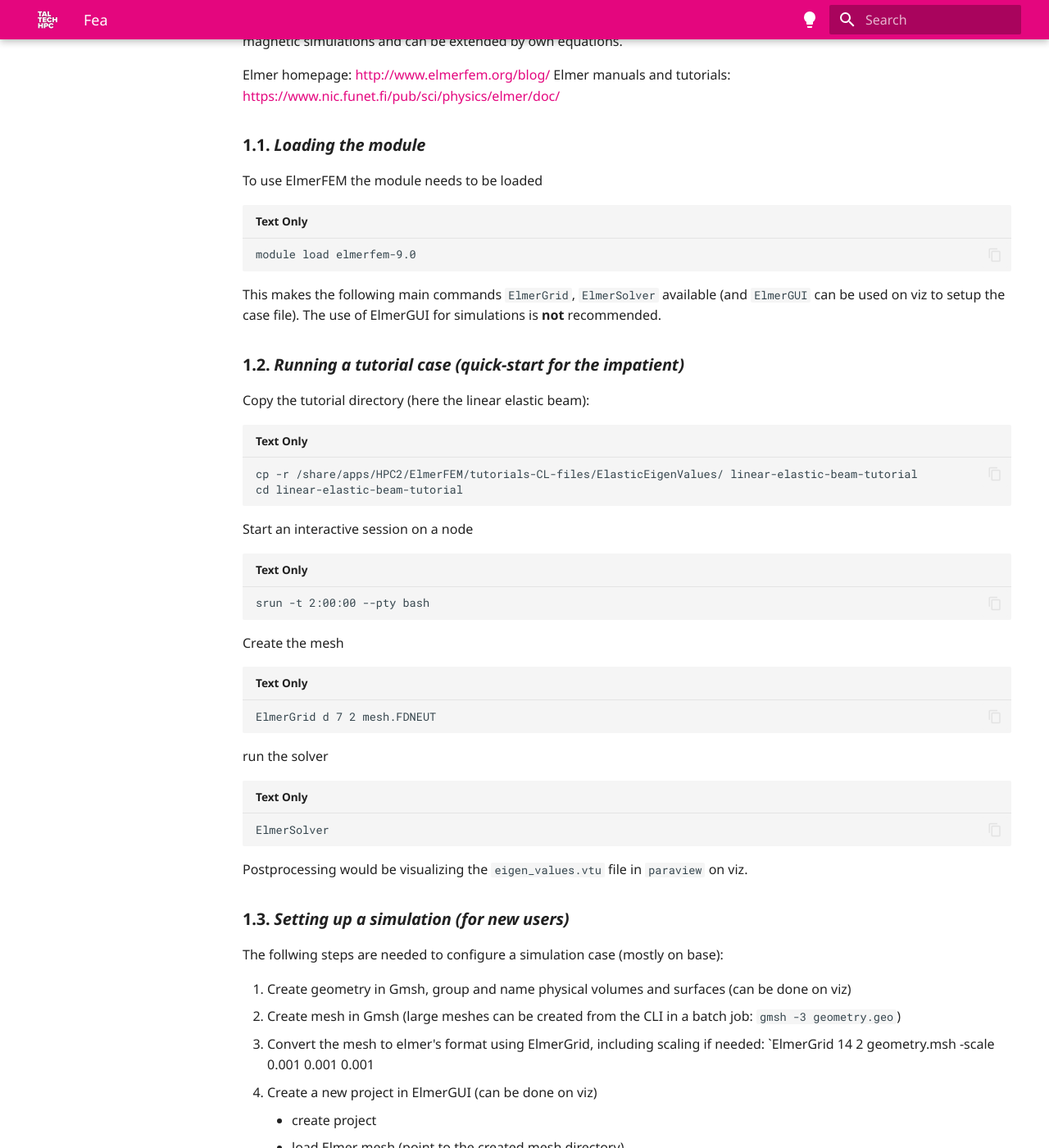
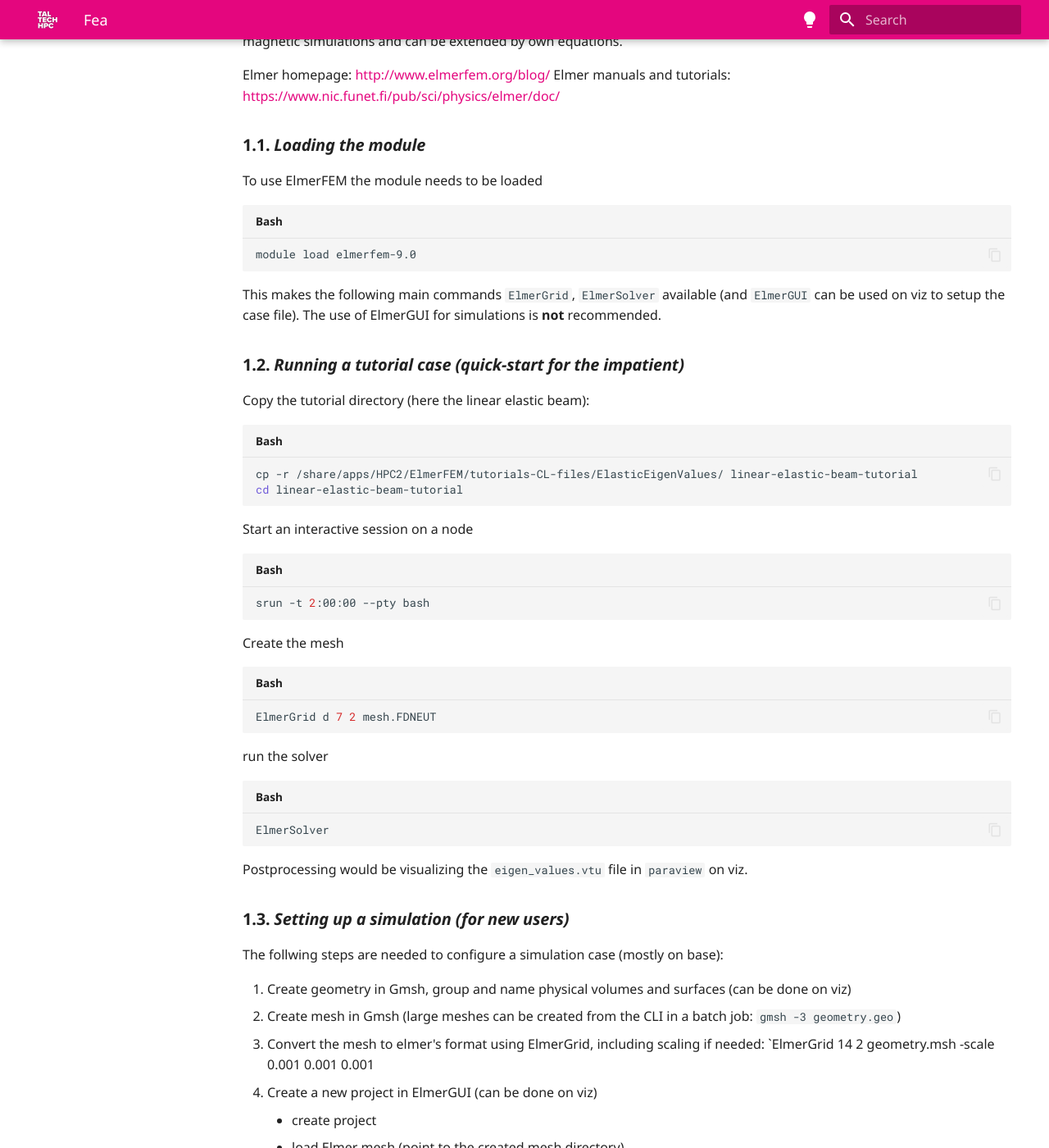
Before and after one commit to TalTech-HPC-Centre/user-guides-source, an MkDocs documentation site: the page built from docs/fea.md, in a window 1280 px wide and 1400 px high, scrolled down 1043 px. Shown: the whole window at 82% size. Built offline with MkDocs 1.6.1 and Material for MkDocs 9.7.7, drawn with Linux system fonts in a browser that asks for light colours; comment, search, counter and statistics services are not loaded; some of the changed text lies outside the part shown.

Commit message:
fea.md 	modified:   docs/fea.md

````diff
--- a/docs/fea.md
+++ b/docs/fea.md
@@ -38,7 +38,9 @@ Elmer manuals and tutorials: [https://www.nic.funet.fi/pub/sci/physics/elmer/doc
 
 To use ElmerFEM the module needs to be loaded
 
-    module load elmerfem-9.0
+```bash
+module load elmerfem-9.0
+```
 
 This makes the following main commands `ElmerGrid`, `ElmerSolver` available (and `ElmerGUI` can be used on viz to setup the case file). The use of ElmerGUI for simulations is **not** recommended.
 
@@ -47,20 +49,29 @@ This makes the following main commands `ElmerGrid`, `ElmerSolver` available (and
 
 Copy the tutorial directory (here the linear elastic beam):
 
-    cp -r /share/apps/HPC2/ElmerFEM/tutorials-CL-files/ElasticEigenValues/ linear-elastic-beam-tutorial
-    cd linear-elastic-beam-tutorial
+```bash
+cp -r /share/apps/HPC2/ElmerFEM/tutorials-CL-files/ElasticEigenValues/ linear-elastic-beam-tutorial
+cd linear-elastic-beam-tutorial
+```
 
 Start an interactive session on a node
 
-    srun -t 2:00:00 --pty bash
+```bash
+srun -t 2:00:00 --pty bash
+```
 
 Create the mesh
 
-    ElmerGrid d 7 2 mesh.FDNEUT
+
+```bash
+ElmerGrid d 7 2 mesh.FDNEUT
+```
 
 run the solver
 
-    ElmerSolver
+```bash
+ElmerSolver
+```
 
 Postprocessing would be visualizing the `eigen_values.vtu` file in `paraview` on viz.
 
@@ -113,6 +124,8 @@ The license belongs to the research group of ... . In case you need access, plea
 
 Available through a SPACK module.
 
-    module use /share/apps/HPC2/SPACK/spack/share/spack/modules/linux-centos7-skylake_avx512/
+```bash
+module use /share/apps/HPC2/SPACK/spack/share/spack/modules/linux-centos7-skylake_avx512/
+```
 
 deal.ii is a C++ library that can be used to write own FEA software.
````
